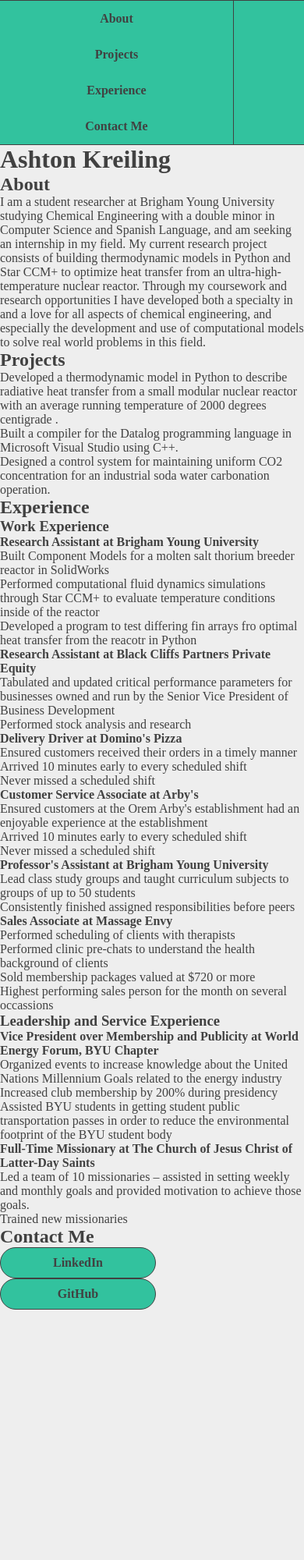
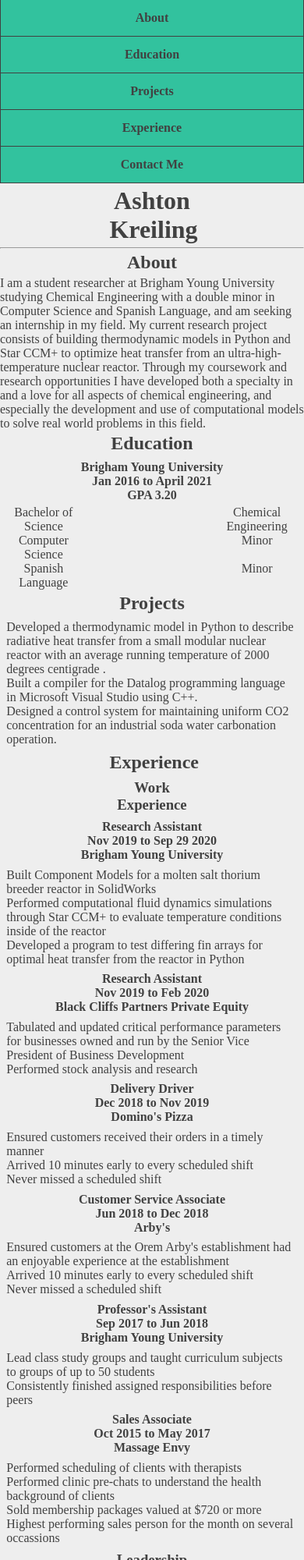
Before and after one commit to ashtonkreiling/Portfolio, a plain HTML site: page index.html in a window 390 px wide. Shown: the top 2000 px of the page at 78% size. Before the commit the page ends 1679 px from the top, so only its background shows below. Drawn offline with Linux system fonts and the light colour scheme.

Commit message:
Added flexbox and reponsive design elements to page

```diff
--- a/index.html
+++ b/index.html
@@ -9,12 +9,14 @@
     <div class="navigation-bar">
       <ul>
         <li><a href='#About'>About</a></li>
+        <li><a href='#Education'>Education</a></li>
         <li><a href='#Projects'>Projects</a></li>
         <li><a href='#Experience'>Experience</a></li>
         <li><a href='#Contact Me'>Contact Me</a></li>
       </ul>
   </div>
     <h1>Ashton Kreiling</h1>
+  <hr/>
     <h2 id='About'>About</h2>
     <p>I am a student researcher
       at Brigham Young University
@@ -38,7 +40,26 @@
       use of computational models to
       solve real world problems
       in this field.</p>
+    <h2 id='Education'>Education</h2>
+    <div class='subheader-container'>
+      <h4>Brigham Young University</h4>
+      <h4>Jan 2016 to April 2021</h4>
+      <h4>GPA 3.20</h4>
+    </div>
+    <div class='content-container'>
+      <p>Bachelor of Science</p>
+      <p>Chemical Engineering</p>
+    </div>
+    <div class='content-container'>
+      <p>Computer Science</p>
+      <p>Minor</p>
+    </div>
+    <div class='content-container'>
+      <p>Spanish Language</p>
+      <p>Minor</p>
+    </div>
     <h2 id='Projects'>Projects</h2>
+    <div class='content-container'>
     <ul>
       <li>Developed a
         thermodynamic model in Python
@@ -59,43 +80,79 @@
         industrial soda water
         carbonation operation.</li>
       </ul>
+    </div>
     <h2 id='Experience'>Experience</h2>
     <h3>Work Experience</h3>
-    <h4>Research Assistant at Brigham Young University</h4>
+    <div class='subheader-container'>
+    <h4>Research Assistant</h4>
+    <h4>Nov 2019 to Sep 29 2020</h4>
+    <h4>Brigham Young University</h4>
+    </div>
+    <div class='content-container'>
     <ul>
       <li>Built Component Models for a molten salt thorium breeder reactor
         in SolidWorks</li>
       <li>Performed computational fluid dynamics simulations through Star CCM+
         to evaluate temperature conditions inside of the reactor</li>
-      <li>Developed a program to test differing fin arrays fro optimal heat
-        transfer from the reacotr in Python</li>
+      <li>Developed a program to test differing fin arrays for optimal heat
+        transfer from the reactor in Python</li>
     </ul>
-    <h4>Research Assistant at Black Cliffs Partners Private Equity</h4>
+  </div>
+    <div class='subheader-container'>
+    <h4>Research Assistant</h4>
+    <h4>Nov 2019 to Feb 2020</h4>
+    <h4>Black Cliffs Partners Private Equity</h4>
+    </div>
+    <div class='content-container'>
     <ul>
       <li>Tabulated and updated critical performance parameters for businesses
         owned and run by the Senior Vice President of Business Development</li>
       <li>Performed stock analysis and research</li>
     </ul>
-    <h4>Delivery Driver at Domino's Pizza</h4>
+  </div>
+    <div class='subheader-container'>
+    <h4>Delivery Driver</h4>
+    <h4>Dec 2018 to Nov 2019</h4>
+    <h4>Domino's Pizza</h4>
+    </div>
+    <div class='content-container'>
     <ul>
       <li>Ensured customers received their orders in a timely manner</li>
       <li>Arrived 10 minutes early to every scheduled shift</li>
       <li>Never missed a scheduled shift</li>
     </ul>
-    <h4>Customer Service Associate at Arby's</h4>
+  </div>
+    <div class='subheader-container'>
+    <h4>Customer Service Associate</h4>
+    <h4>Jun 2018 to Dec 2018</h4>
+    <h4>Arby's</h4>
+    </div>
+    <div class='content-container'>
     <ul>
       <li>Ensured customers at the Orem Arby's establishment had an
         enjoyable experience at the establishment</li>
       <li>Arrived 10 minutes early to every scheduled shift</li>
       <li>Never missed a scheduled shift</li>
     </ul>
-    <h4>Professor's Assistant at Brigham Young University</h4>
+  </div>
+    <div class='subheader-container'>
+    <h4>Professor's Assistant</h4>
+    <h4>Sep 2017 to Jun 2018</h4>
+    <h4>Brigham Young University</h4>
+    </div>
+    <div class='content-container'>
     <ul>
       <li>Lead class study groups and taught curriculum subjects to groups
         of up to 50 students</li>
       <li>Consistently finished assigned responsibilities before peers</li>
     </ul>
-    <h4>Sales Associate at Massage Envy</h4>
+  </div>
+    <div class='subheader-container'>
+    <h4>Sales Associate</h4>
+    <h4>Oct 2015 to May 2017</h4>
+    <h4>Massage Envy</h4>
+    </div>
+    <div class='content-container'>
     <ul>
       <li>Performed scheduling of clients with therapists</li>
       <li>Performed clinic pre-chats to understand the health background
@@ -104,9 +161,15 @@
       <li>Highest performing sales person for the month on several
         occassions</li>
     </ul>
+  </div>
     <h3>Leadership and Service Experience</h3>
-    <h4>Vice President over Membership and Publicity at World Energy Forum,
+    <div class='subheader-container'>
+    <h4>Vice President over Membership and Publicity</h4>
+    <h4>Jan 2017 to Apr 2017</h4>
+       <h4>World Energy Forum,
       BYU Chapter</h4>
+    </div>
+    <div class='content-container'>
     <ul>
       <li>Organized events to increase knowledge about the United Nations
         Millennium Goals related to the energy industry</li>
@@ -115,16 +178,25 @@
         transportation passes in order to reduce the environmental
         footprint of the BYU student body</li>
     </ul>
-    <h4>Full-Time Missionary at The Church of Jesus Christ of Latter-Day
+  </div>
+    <div class='subheader-container'>
+    <h4>Full-Time Missionary</h4>
+    <h4>Sep 2013 to Sep 2015</h4>
+    <h4>The Church of Jesus Christ of Latter-Day
       Saints</h4>
+    </div>
+    <div class='content-container'>
     <ul>
       <li>Led a team of 10 missionaries –
         assisted in setting weekly and monthly goals and provided
         motivation to achieve those goals.</li>
       <li>Trained new missionaries</li>
     </ul>
+  </div>
     <h2 id='Contact Me'>Contact Me</h2>
+    <div class='button-container'>
     <p><a href='https://www.linkedin.com/in/ashtonkreiling/'
       class='button'>LinkedIn</a></p>
     <p><a href='https://github.com/ashtonkreiling'
       class='button'>GitHub</a></p>
+    </div>
--- a/styles.css
+++ b/styles.css
@@ -4,6 +4,46 @@
   box-sizing: border-box;
   color: #414141;
   background-color: #EEEEEE;
+}
+
+@media only screen and (min-width: 961px)
+{
+  h1, h2, h3 {
+    width:19.5%;
+    margin: auto;
+    text-align: center;
+    padding: 1%;
+  }
+
+  h4 {
+    width: 15.6%;
+    text-align: center;
+    padding: 1%;
+  }
+
+  .subheader-container {
+    display: flex;
+    justify-content:space-around;
+  }
+
+  .content-container {
+    display:flex;
+    justify-content:space-between;
+    margin-left: 1.15%;
+    margin-right: 2.3%;
+  }
+
+  p {
+    text-align: center;
+  }
+
+  .content-container p {
+    width: 27.3%;
+    text-align: center;
+  }
+
+  .content-container ul {
+    list-style-type: circle;
   }
 
   .navigation-bar ul{
@@ -14,9 +54,6 @@
     background-color: #32c29e;
     border-top: 1px solid #414141;
     border-bottom: 1px solid #414141;
-
-}
-.navigation-bar li {
   }
 
   .navigation-bar li a {
@@ -27,7 +64,7 @@
     padding: 14px 16px;
     font-weight: bold;
     color: #414141;
-  width: 300px;
+    width: 19.5%;
     text-align: center;
     border-right: 1px solid #414141;
   }
@@ -42,7 +79,7 @@
 
   .button {
     display: block;
-  float:left;
+    float: left;
     background-color: #32c29e;
     text-decoration: none;
     font-weight: bold;
@@ -52,7 +89,8 @@
     border-radius: 100px;
     color: #414141;
     width: 200px;
-  margin-right: 10px;
+    margin-right: 5px;
+    margin-left: 5px;
   }
 
   .button:hover {
@@ -62,3 +100,94 @@
   .button:active {
     background-color: #3cd6b0;
   }
+  .button-container {
+    display: flex;
+    justify-content: center;
+  }
+}
+
+@media only screen and (max-width: 960px)  {
+  h1, h2, h3 {
+    width: 30%;
+    margin: auto;
+    text-align: center;
+    padding: 1%;
+  }
+
+  h4 {
+    width 24%;
+    text-align: center;
+  }
+
+  .subheader-container {
+    display: flex;
+    justify-content:space-around;
+    flex-direction: column;
+    margin: 1%;
+  }
+
+  .content-container {
+    display:flex;
+    justify-content:space-between;
+    margin-left: 1.15%;
+    margin-right: 2.3%;
+  }
+
+  .content-container p {
+    width: 27.3%;
+    text-align: center;
+  }
+
+  .content-container ul {
+    list-style-type: circle;
+    margin: 1%;
+  }
+
+  .navigation-bar ul{
+    list-style-type: none;
+    margin: 0;
+    padding: 0;
+    overflow: hidden;
+    background-color: #32c29e;
+    border-left: 1px solid #414141;
+    border-right: 1px solid #414141;
+  }
+
+  .navigation-bar li a {
+    display: block;
+    background-color: #32c29e;
+    text-decoration: none;
+    padding: 14px 16px;
+    font-weight: bold;
+    color: #414141;
+    text-align: center;
+    border-bottom: 1px solid #414141;
+  }
+
+  .navigation-bar li a:hover {
+    background-color: #31b090;
+  }
+
+  .navigation-bar li a:active {
+    background-color: #3cd6b0;
+  }
+
+  .button {
+    display: block;
+    background-color: #32c29e;
+    text-decoration: none;
+    font-weight: bold;
+    text-align: center;
+    padding: .8%;
+    border: 1px solid #414141;
+    color: #414141;
+  }
+
+  .button:hover {
+    background-color: #31b090;
+  }
+
+  .button:active {
+    background-color: #3cd6b0;
+  }
+}
```
Lines whose indentation alone changed are shown as unchanged.
